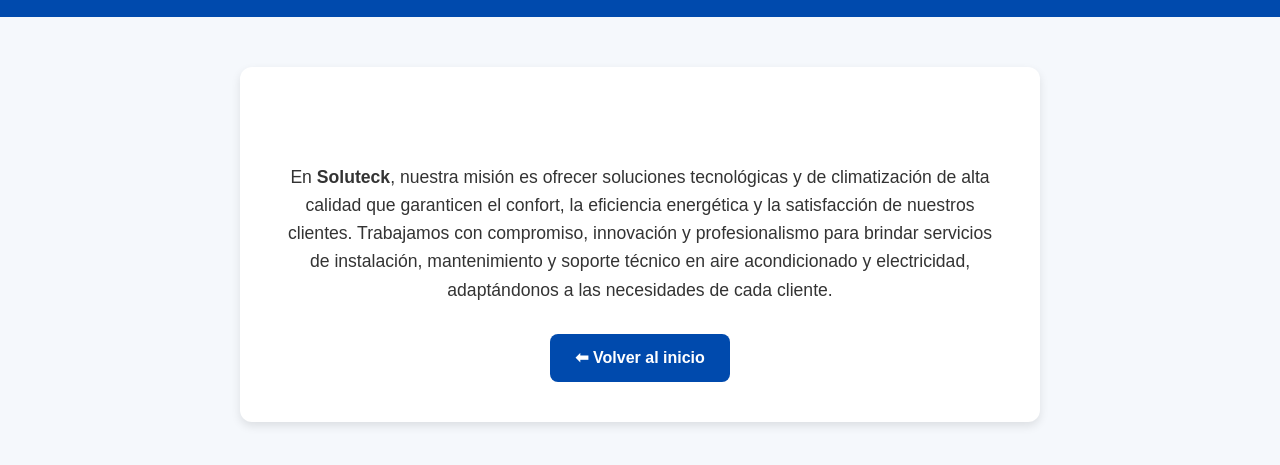
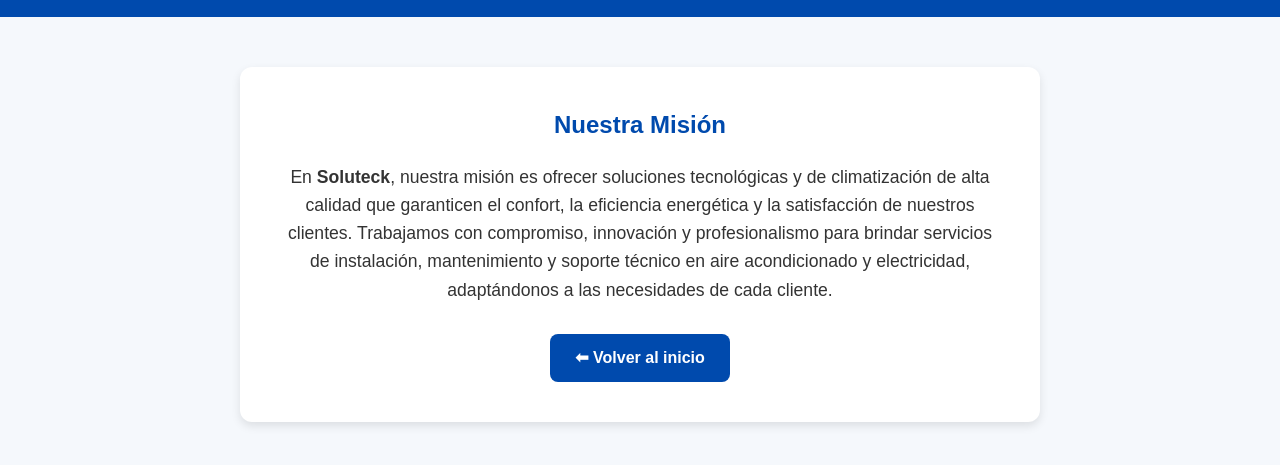
Before and after one commit to SOLUTECKGT/SOLUTECK, a plain HTML site: page mision.html in a window 1280 px wide. Shown: the part 59-524 px from the top of the page. Drawn offline with Linux system fonts and the light colour scheme.

Commit message:
actalizacion de la mision se areglo el color

```diff
--- a/mision.html
+++ b/mision.html
@@ -31,7 +31,7 @@
     }
 
     .content h1 {
-      color: #ffffff;
+      color: #004aad;
       margin-bottom: 20px;
     }
 
```
